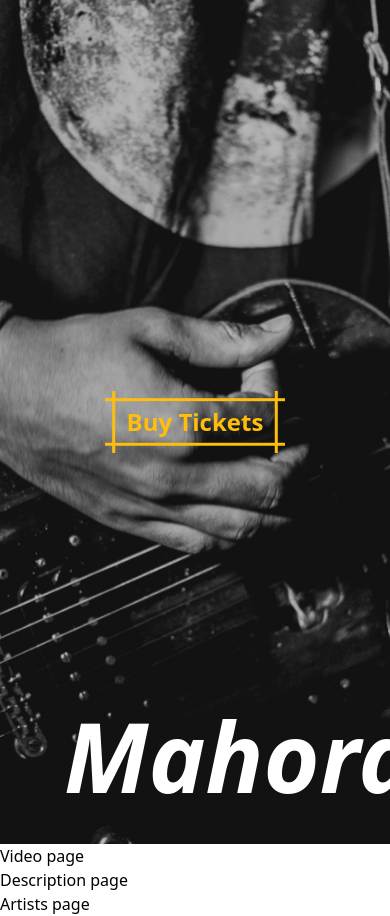
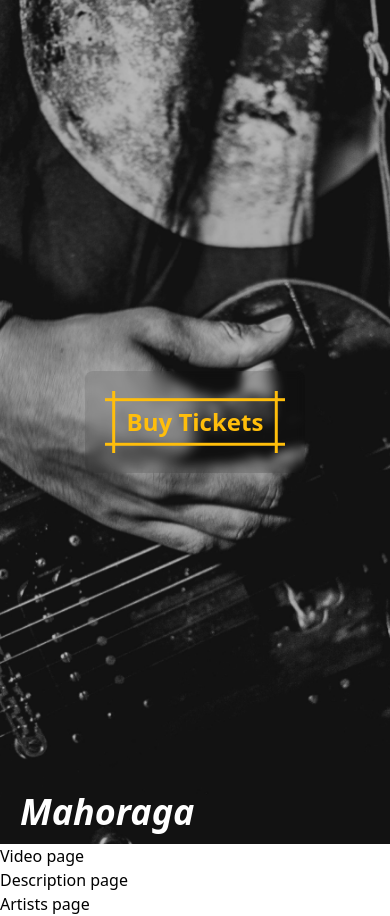
Before and after one commit to DasunMadawa/Eshtex-Entertainment, a Next.js app: page /event in a window 390 px wide. Built offline with nearby package versions, Linux system fonts and the light colour scheme.

Commit message:
feat: cover component responsived

```diff
--- a/components/event/Cover.tsx
+++ b/components/event/Cover.tsx
@@ -12,13 +12,16 @@ export default function Cover() {
             {/* buy ticket button */}
             <div className='w-full h-full flex items-center justify-center'>
                 {/* <button>Buy Ticket</button> */}
-                <button className="button-89" role="button">
-                    <span className=' text-2xl font-bold'>Buy Tickets</span>
-                </button>
+                <div className='bg-black/10 p-5 rounded-lg backdrop-blur-sm'>
+                    <button className="button-89" role="button">
+                        <span className=' text-2xl font-bold'>Buy Tickets</span>
+                    </button>
+                </div>
+
             </div>
 
             {/* event title */}
-            <h1 className='absolute left-16 bottom-10 text-white text-8xl font-bold italic'>Mahoraga</h1>
+            <h1 className='absolute left-5 md:left-10 lg:left-16 bottom-3 md:bottom-6 lg:bottom-10 text-white text-4xl sm:text-5xl md:text-6xl lg:text-8xl font-bold italic'>Mahoraga</h1>
         </div>
     )
 }
```
